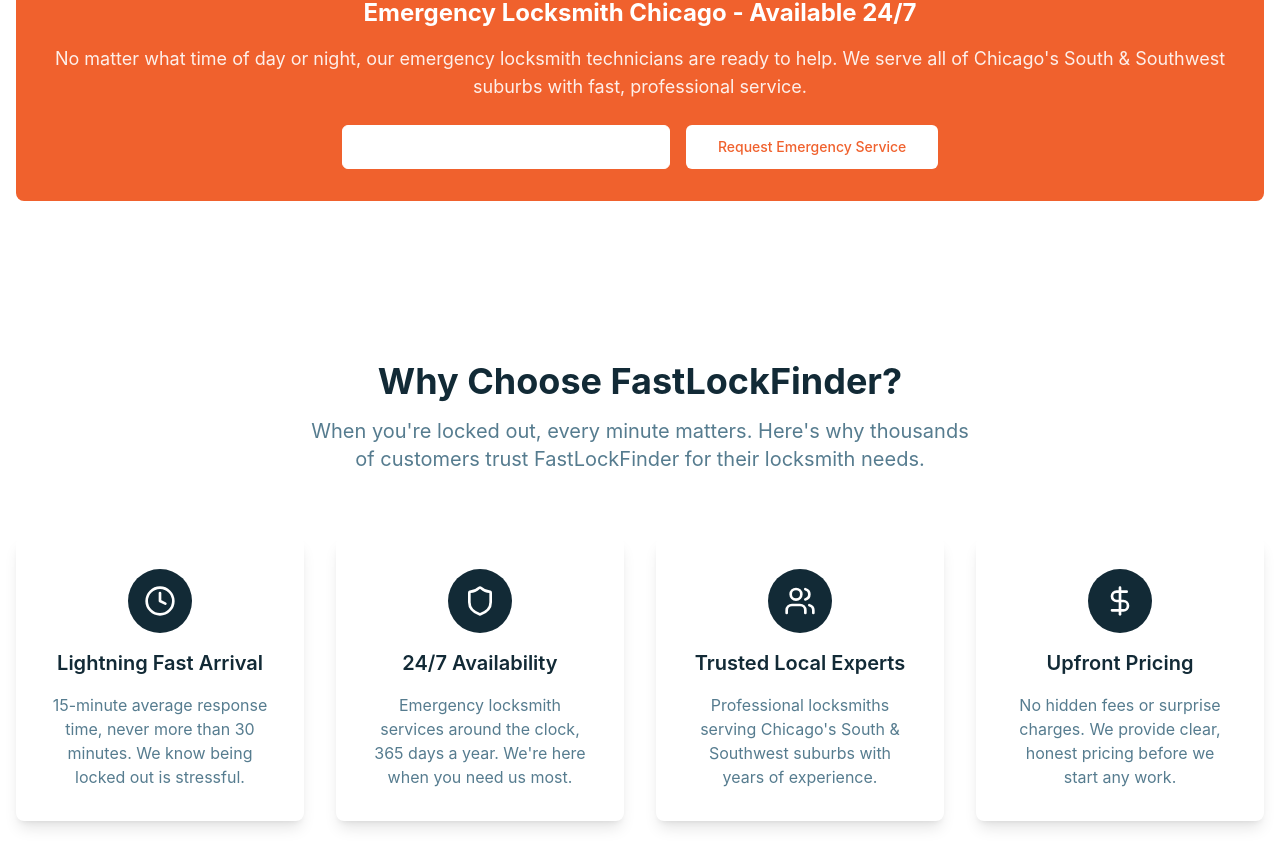
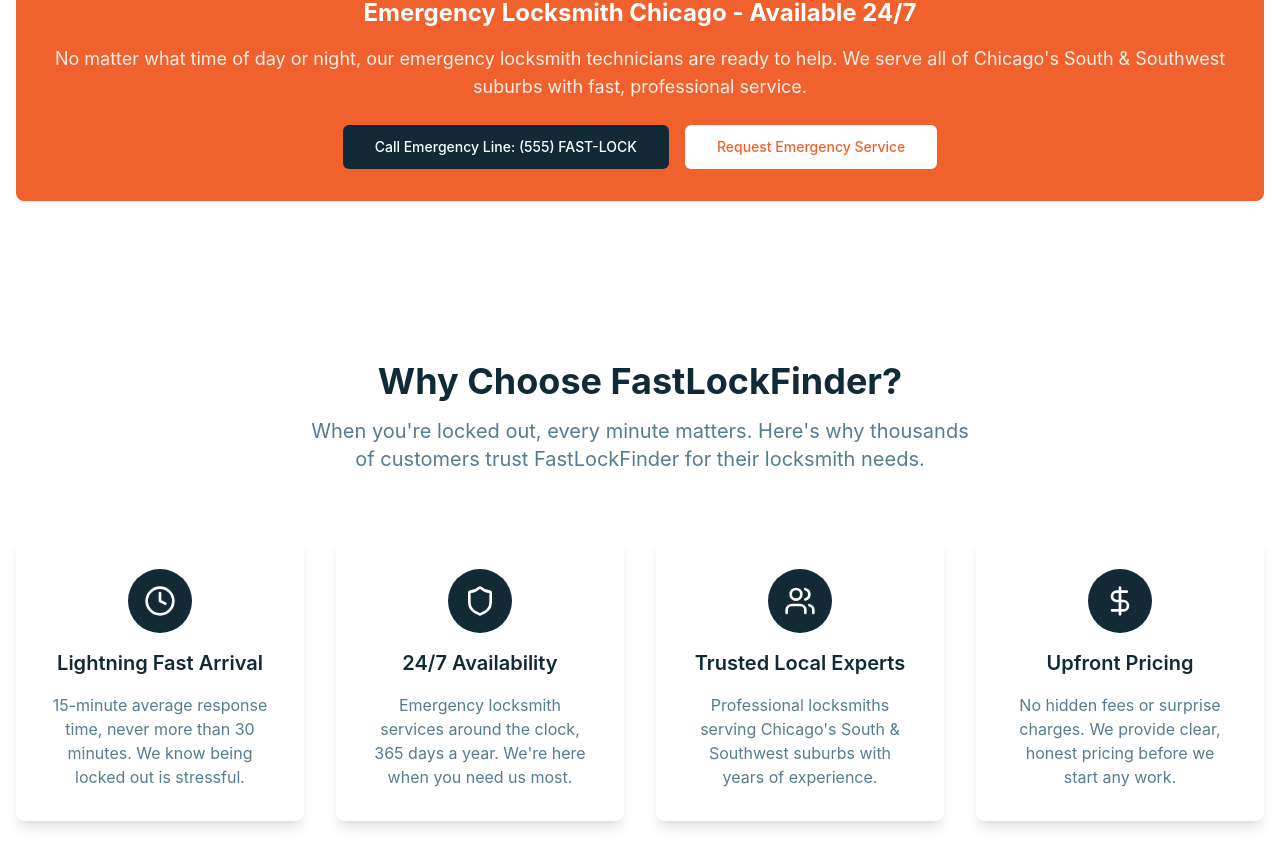
Before and after one commit to jetloopai/fast-lock-finder-dashboard, a React (Vite) app: page / in a window 1280 px wide. Shown: the part 2656-3519 px from the top of the page. Built offline with nearby package versions, Linux system fonts and the light colour scheme.

Commit message:
Fix button on home page
Changed the white button on the home page to blue.

```diff
--- a/src/components/home/EmergencySituations.tsx
+++ b/src/components/home/EmergencySituations.tsx
@@ -72,7 +72,7 @@ const EmergencySituations = () => {
             We serve all of Chicago's South & Southwest suburbs with fast, professional service.
           </p>
           <div className="flex flex-col sm:flex-row gap-4 justify-center">
-            <Button variant="outline" size="lg" className="border-accent-foreground text-accent-foreground hover:bg-accent-foreground hover:text-accent">
+            <Button variant="default" size="lg">
               Call Emergency Line: (555) FAST-LOCK
             </Button>
             <Button variant="default" size="lg" className="bg-accent-foreground text-accent hover:bg-accent-foreground/90">
```
